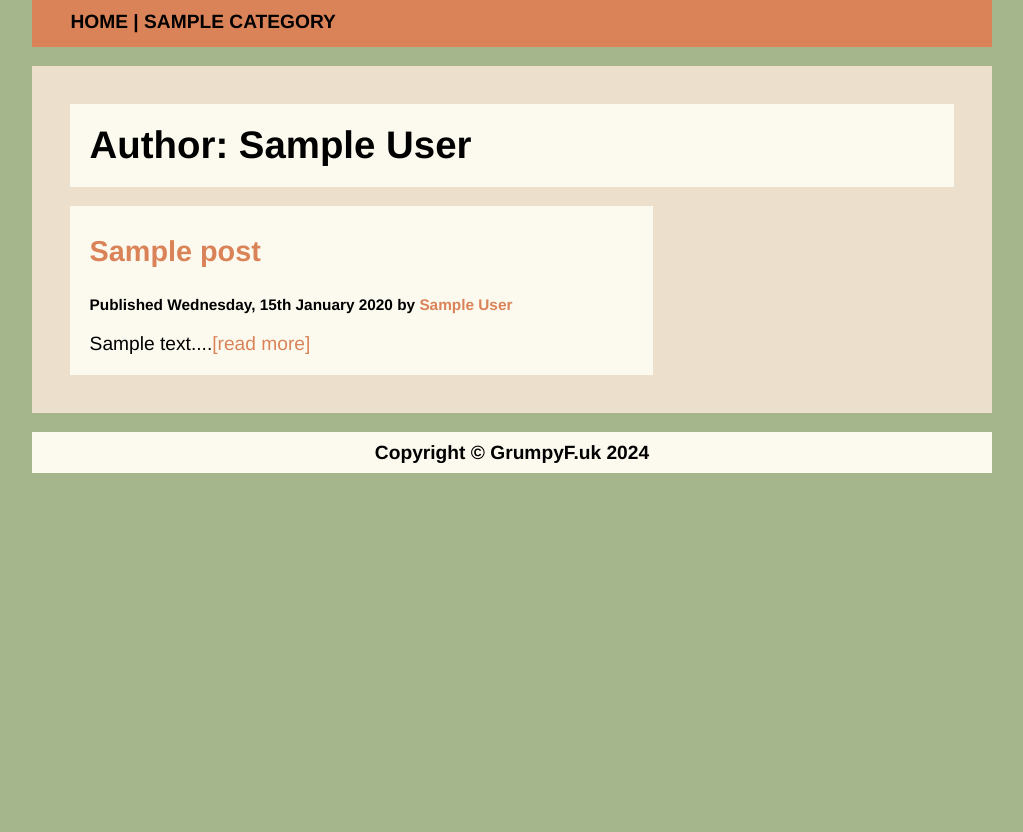
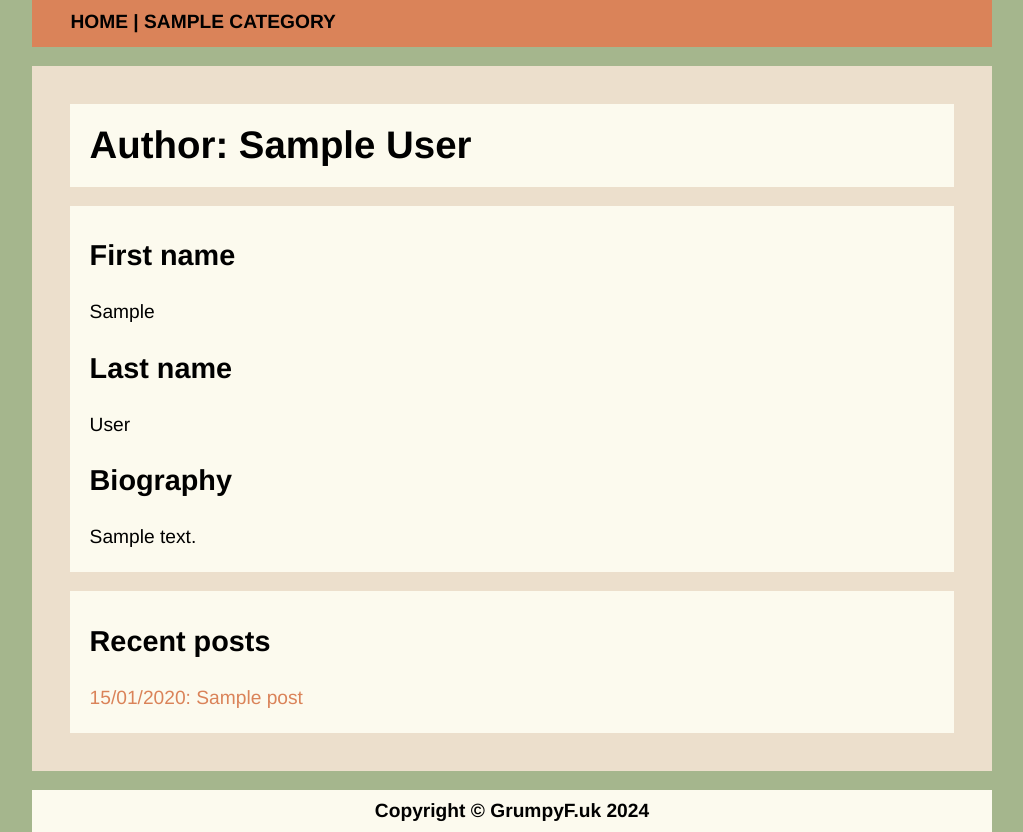
Before and after one commit to Anski-D/grumpyfuk, a Django app: a page that uses blog/templates/blog/base.html in a window 1280 px wide. Shown: the part 148-980 px from the top of the page, without its empty margins (128-1151 px from the left). Before the commit the page ends 621 px from the top, so only its background shows below. Run offline with Django 5.2, Linux system fonts and the light colour scheme; tables that the repository leaves empty hold one stand-in row (values such as "Sample post"); some libraries are stand-ins or nearby versions.

Commit message:
Change the author link to include information about the author
* Add a 'biography' field to the Author model.
* Make the relevant database migrations.
* Make the Author view a detail view.
* Change the url config to use the detail view.
* Add a new author_detail.html template.
* Tweak CSS styles to work better with the new author_detail.html template.

```diff
--- a/blog/models.py
+++ b/blog/models.py
@@ -61,6 +61,7 @@ class Author(models.Model):
     first_name = models.CharField(max_length=36)
     last_name = models.CharField(max_length=36)
     display_name = models.CharField(max_length=36)
+    biography = models.TextField(blank=True)
     slug = models.SlugField(max_length=_SLUG_LENGTH, unique=True)
 
     def __str__(self):
@@ -71,7 +72,7 @@ class Author(models.Model):
         return self.display_name
 
     def get_absolute_url(self):
-        return reverse('blog:author-post-list', kwargs={'slug': self.slug})
+        return reverse('blog:author-detail', kwargs={'slug': self.slug})
 
 
 class Category(models.Model):
--- a/blog/static/blog/styles.css
+++ b/blog/static/blog/styles.css
@@ -86,6 +86,7 @@ main {
     display: flex;
     flex-wrap: wrap;
     gap: var(--previews-gap);
+    margin-top: 1em;
 }
 #post-previews article {
     --num-posts: 3;
@@ -112,11 +113,12 @@ main {
 #post {
     display: flex;
     flex-direction: column;
-    gap: 1em;
+    /*gap: 1em;*/
 }
 .post-part {
     background: var(--color-beige);
     padding: 0.25em 1rem;
+    margin-top: 1em;
 }
 article hgroup p, article footer p {
     font-size: 0.8em;
@@ -153,7 +155,8 @@ h1 {
 }
 h2 {
     font-size: 2rem;
-    margin: 0 0 1rem 0;
+    /*margin: 0 0 1rem 0;*/
+    margin: 0;
     background: var(--color-beige);
     padding: 0.5em 1rem;
 }
--- /dev/null
+++ b/blog/templates/blog/author_detail.html
@@ -0,0 +1,33 @@
+{% extends 'blog/base.html' %}
+{% load blog_extras %}
+
+{% block window_title %}
+    | Author | {{ author.display_name }}
+{% endblock window_title %}
+
+{% block head_description %}
+    <meta name="description"
+          content="Information page for author: {{ author.display_name }}." />
+{% endblock head_description %}
+
+{% block page_content %}
+    <article id="post">
+        <hgroup>
+            <h2>Author: {{ author.display_name }}</h2>
+        </hgroup>
+        <div id="content" class="post-part">
+            <h3>First name</h3>
+            {{ author.first_name }}
+            <h3>Last name</h3>
+            {{ author.last_name }}
+            <h3>Biography</h3>
+            {{ author.biography | render_markdown }}
+        </div>
+        <div id="post-list" class="post-part">
+            <h3>Recent posts</h3>
+            {% for post in author.posts.all %}
+                <p><a href="{{ post.get_absolute_url }}">{{ post.publish_date | date:'d/m/Y' }}: {{ post.title }}</a></p>
+            {% endfor %}
+        </div>
+    </article>
+{% endblock page_content %}
--- a/blog/urls.py
+++ b/blog/urls.py
@@ -8,6 +8,6 @@ urlpatterns = [
     path('category/<slug:slug>/', views.PostListByCategoryView.as_view(), name='category-post-list'),
     path('tag/<slug:slug>/', views.PostListByTagView.as_view(), name='tag-post-list'),
     path('post/<slug:slug>/', views.PostDetailView.as_view(), name='post-detail'),
-    path('author/<slug:slug>/', views.PostListByAuthorView.as_view(), name='author-post-list'),
+    path('author/<slug:slug>/', views.AuthorDetailView.as_view(), name='author-detail'),
     path('image/<slug:slug>/', views.ImageFileRedirectView.as_view(), name='image-file'),
 ]
--- a/blog/views.py
+++ b/blog/views.py
@@ -62,13 +62,6 @@ class PostListByTagView(PostListBySubsetView):
         return super().get_queryset().filter(tags=self._get_subset())
 
 
-class PostListByAuthorView(PostListBySubsetView):
-    model = Author
-
-    def get_queryset(self):
-        return super().get_queryset().filter(author=self._get_subset())
-
-
 class PostDetailView(generic.DetailView):
     model = Post
 
@@ -99,3 +92,13 @@ class ImageFileRedirectView(generic.RedirectView):
         image = get_object_or_404(self.model, slug=kwargs['slug'])
 
         return image.image.url
+
+
+class AuthorDetailView(generic.DetailView):
+    model = Author
+
+    def get_context_data(self, **kwargs):
+        context = super().get_context_data(**kwargs)
+        context['categories'] = _get_published_categories()
+
+        return context
```
Also changed, not shown: blog/migrations/0020_author_biography.py (added).
